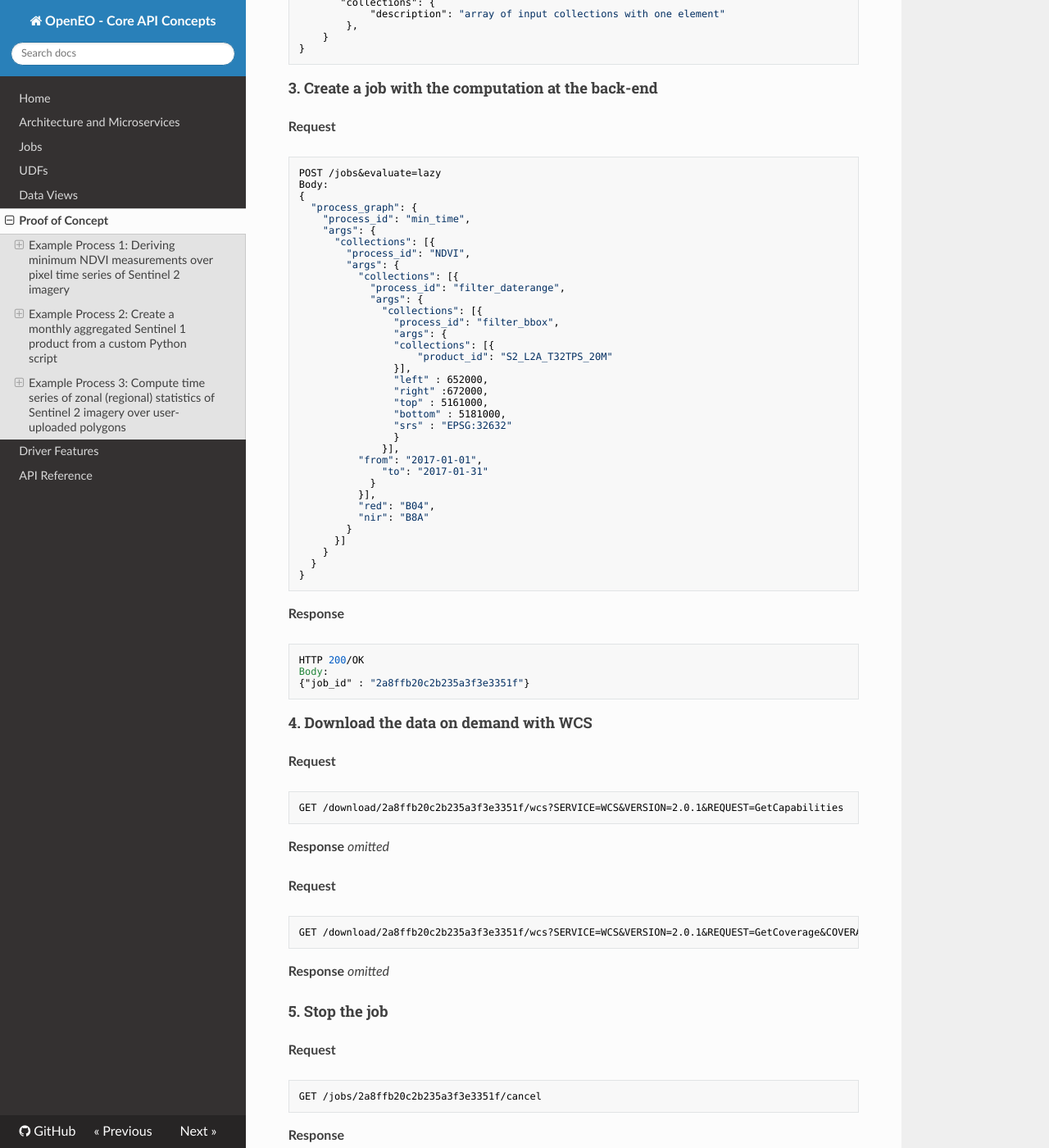
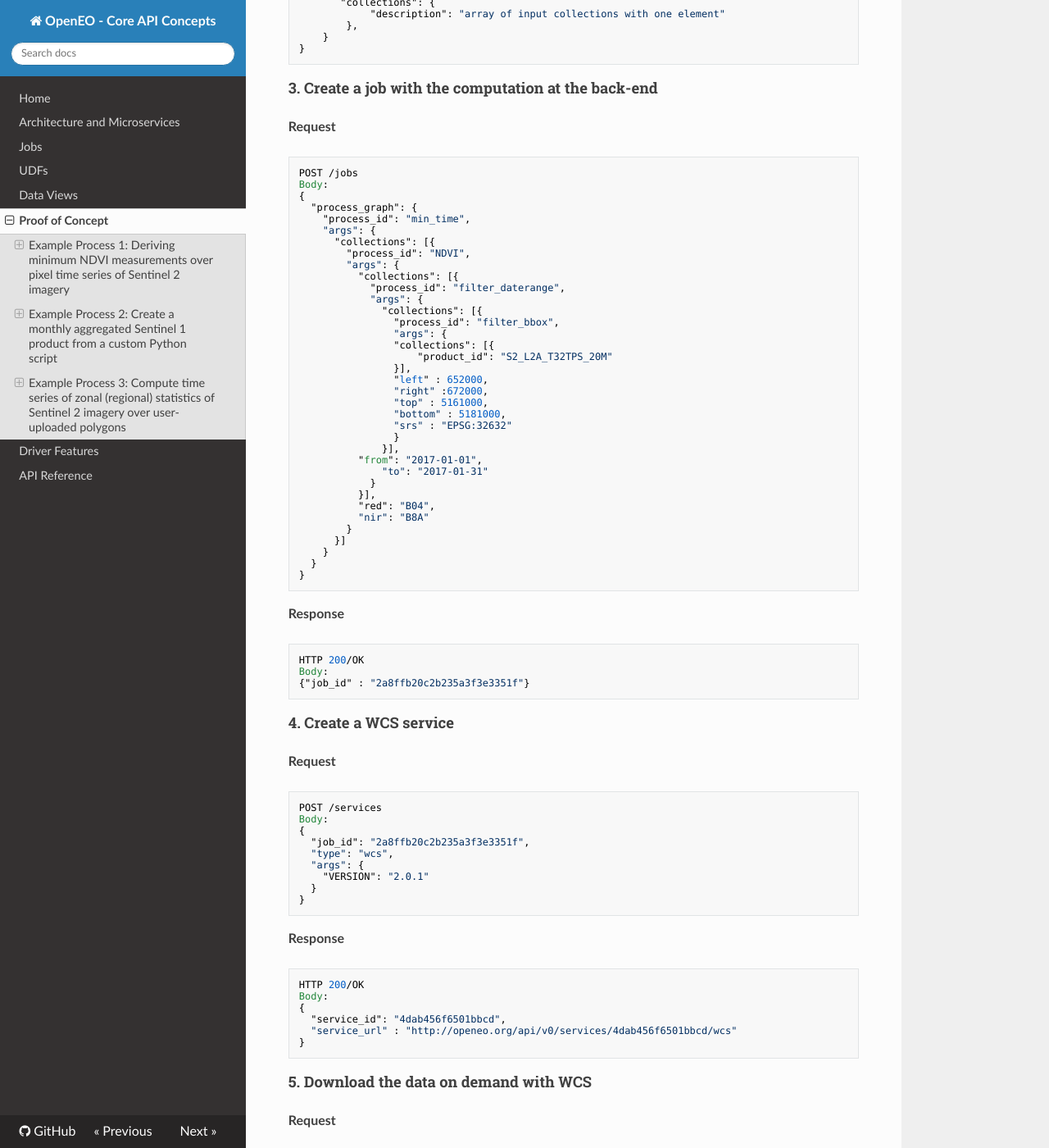
Before and after one commit to Open-EO/openeo-api, an MkDocs documentation site: the page built from docs/docs/poc.md, in a window 1280 px wide and 1400 px high, scrolled down 4325 px. Shown: the whole window at 82% size. Built offline with MkDocs 1.6.1, drawn with Linux system fonts in a browser that asks for light colours; nearby versions of some CDN libraries; old or Windows-style settings are respelled for this version of MkDocs; some of the changed text lies outside the part shown.

````diff
--- a/docs/docs/poc.md
+++ b/docs/docs/poc.md
@@ -219,8 +219,6 @@ Body:
 }
 ```
 
-
-
 **Request**
 ```
 GET /processes/NDVI
@@ -271,7 +269,7 @@ Body:
 
 **Request**
 ```
-POST /jobs&evaluate=lazy
+POST /jobs
 Body:
 {
   "process_graph": {
@@ -315,11 +313,38 @@ Body:
 {"job_id" : "2a8ffb20c2b235a3f3e3351f"}
 ```
 
-#### 4. Download the data on demand with WCS
+#### 4. Create a WCS service
+
+**Request**
+
+```
+POST /services
+Body:
+{
+  "job_id": "2a8ffb20c2b235a3f3e3351f",
+  "type": "wcs",
+  "args": {
+    "VERSION": "2.0.1"
+  }
+}
+```
+
+**Response**
+
+```
+HTTP 200/OK
+Body:
+{
+  "service_id": "4dab456f6501bbcd",
+  "service_url" : "http://openeo.org/api/v0/services/4dab456f6501bbcd/wcs"
+}
+```
+
+#### 5. Download the data on demand with WCS
 
 **Request**
 ```
-GET /download/2a8ffb20c2b235a3f3e3351f/wcs?SERVICE=WCS&VERSION=2.0.1&REQUEST=GetCapabilities
+GET /services/4dab456f6501bbcd/wcs?SERVICE=WCS&VERSION=2.0.1&REQUEST=GetCapabilities
 ```
 
 **Response**
@@ -327,23 +352,23 @@ _omitted_
 
 **Request**
 ```
-GET /download/2a8ffb20c2b235a3f3e3351f/wcs?SERVICE=WCS&VERSION=2.0.1&REQUEST=GetCoverage&COVERAGEID=2a8ffb20c2b235a3f3e3351f&FORMAT=image/tiff&SUBSET=x,http://www.opengis.net/def/crs/EPSG/0/4326(16.1,16.5)&SUBSET=y,http://www.opengis.net/def/crs/EPSG/0/4326(47.9,48.6)&&SIZE=x(200)&SIZE=y(200)
+GET /services/4dab456f6501bbcd/wcs?SERVICE=WCS&VERSION=2.0.1&REQUEST=GetCoverage&COVERAGEID=2a8ffb20c2b235a3f3e3351f&FORMAT=image/tiff&SUBSET=x,http://www.opengis.net/def/crs/EPSG/0/4326(16.1,16.5)&SUBSET=y,http://www.opengis.net/def/crs/EPSG/0/4326(47.9,48.6)&&SIZE=x(200)&SIZE=y(200)
 ```
 
 
 **Response**
 _omitted_
 
-
-#### 5. Stop the job
-
+#### 6. Stop the job (and the service)
 
 **Request**
+
 ```
 GET /jobs/2a8ffb20c2b235a3f3e3351f/cancel
 ```
 
 **Response**
+
 ```
 HTTP 200/OK
 ```
@@ -351,8 +376,6 @@ HTTP 200/OK
 
 
 ## Example Process 2: Create a monthly aggregated Sentinel 1 product from a custom Python script
-
-
 
 #### 1. Ask the back-end for available Sentinel 1 data
 
@@ -401,8 +424,7 @@ Body:
     "udf_types": [
       "reduce_time",
       "aggregate_time",
-      "apply_pixel",
-      "
+      "apply_pixel"
     ],
     "versions": {
       "3.6.3": {
@@ -449,8 +471,6 @@ HTTP 200/OK
 }
 ```
 
-
-
 #### 3. Upload python script
 
 **Request**
@@ -469,7 +489,7 @@ HTTP 200/OK
 
 **Request**
 ```
-POST /jobs?evaluate=lazy
+POST /jobs
 Body:
 {
     "process_graph": {
@@ -509,13 +529,36 @@ Body:
 {"job_id" : "3723c32fb7b24698832ca71f2d3f18aa"}
 ```
 
+#### 5. Create a TMS service
 
-#### 5. Download results as TMS
+**Request**
+
+```
+POST /services
+Body:
+{
+  "job_id": "2a8ffb20c2b235a3f3e3351f",
+  "type": "tms"
+}
+```
+
+**Response**
+
+```
+HTTP 200/OK
+Body:
+{
+  "service_id": "9dab4b6f6523",
+  "service_url" : "http://cdn.cloudprovider.com/openeo/services/9dab4b6f6523/tms"
+}
+```
+
+#### 6. Download results as TMS
 
 
 **Example Request**
 ```
-GET /download/3723c32fb7b24698832ca71f2d3f18aa/tms/2017-01-01/12/2232/2668/?bands=1
+GET hhttp://cdn.cloudprovider.com/openeo/services/9dab4b6f6523/tms/2017-01-01/12/2232/2668/?bands=1
 ```
 
 **Response**
@@ -523,15 +566,7 @@ _omitted_
 
 
 
-
-
-
-
-
-
 ## Example Process 3: Compute time series of zonal (regional) statistics of Sentinel 2 imagery over user-uploaded polygons
-
-
 
 #### 1. Check whether Sentinel 2A Level 1C data is available at the back-end
 
@@ -725,14 +760,10 @@ PUT /user/me/files/polygon1.json
 HTTP 200/OK
 ```
 
-
-
-
-
-#### 4. Create a job with the computation at the back-end
+#### 4. Create a job and start batch computation at the back-end
 **Request**
 ```
-POST /jobs?evaluate=batch
+POST /jobs
 Body:
 {
     "process_graph": {
@@ -782,8 +812,19 @@ Body:
 {"job_id" : "f6ea12c5e283438a921b525af826da08"}
 ```
 
+**Request**
 
-#### 5. Check job status
+```
+POST /jobs/f6ea12c5e283438a921b525af826da08/queue?format=gpkg
+```
+
+**Response**
+
+```
+HTTP 200/OK
+```
+
+#### 5. Check job status twice
 
 **Request**
 ```
@@ -899,13 +940,31 @@ Body:
 }
 ```
 
-#### 7. Download results
+#### 7. Retrieve download links
 
 
-**Example Request**
+**Request**
 ```
-GET /download/f6ea12c5e283438a921b525af826da08
+GET /jobs/f6ea12c5e283438a921b525af826da08/download
+```
+
+**Response**
+
+```
+HTTP 200/OK
+Body:
+[
+  "https://cdn.openeo.org/4854b51643548ab8a858e2b8282711d8/1.gpkg"
+]
+```
+
+#### 7. Download file(s)
+
+**Request**
+
+```
+GET https://cdn.openeo.org/4854b51643548ab8a858e2b8282711d8/1.gpkg
 ```
 
 **Response (GPKG file)**
-_omitted_
+_omitted
````
Also changed, not shown: other parts of docs/docs/poc.md (+4 -5 lines), docs/docs/arch.md (+10 -10 lines), docs/docs/drivers.md (+1 -0 lines), docs/docs/index.md (+1 -1 lines), docs/docs/jobs.md (+7 -5 lines), docs/docs/udfs.md (+16 -19 lines).
